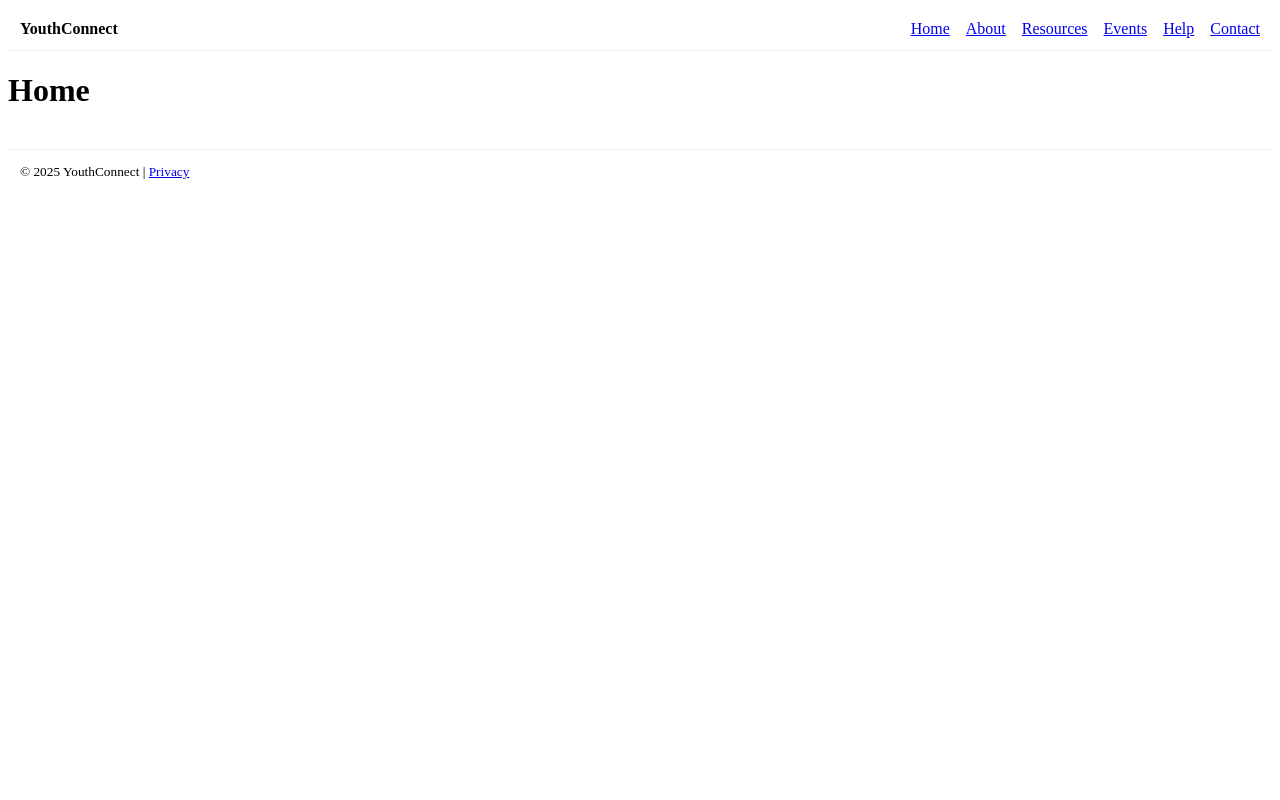
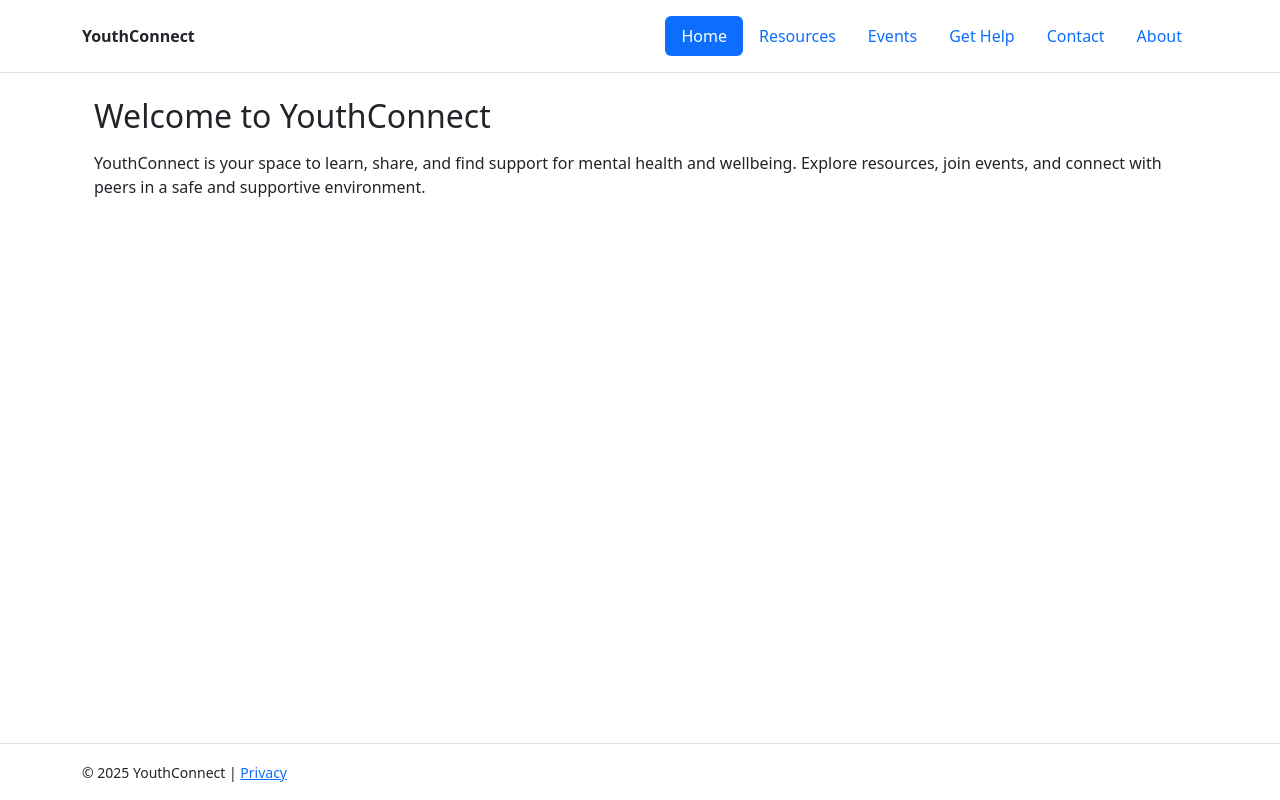
Before and after one commit to rpan0037/FIT5032-Assignment, a Vue app in the folder youth-mental-health/: page / in a window 1280 px wide. Built offline with nearby package versions, Linux system fonts and the light colour scheme.

Commit message:
Added basic bootstrap

```diff
--- a/youth-mental-health/package.json
+++ b/youth-mental-health/package.json
@@ -14,6 +14,7 @@
     "format": "prettier --write src/"
   },
   "dependencies": {
+    "bootstrap": "^5.3.8",
     "vue": "^3.5.18",
     "vue-router": "^4.5.1"
   },
--- a/youth-mental-health/src/App.vue
+++ b/youth-mental-health/src/App.vue
@@ -1,26 +1,20 @@
-<script setup></script>
-
+<script setup>
+import BHeader from './components/BHeader.vue'
+</script>
 <!-- src/App.vue -->
 <template>
-  <header style="padding:12px; border-bottom:1px solid #eee; display:flex; gap:16px; align-items:center;">
-    <!-- Logo -->
-    <strong style="margin-right:auto;">YouthConnect</strong>
+  <div class="d-flex flex-column min-vh-100">
+    <BHeader />
 
-    <!-- Navigation -->
-    <router-link to="/">Home</router-link>
-    <router-link to="/about">About</router-link>
-    <router-link to="/resources">Resources</router-link>
-    <router-link to="/events">Events</router-link>
-    <router-link to="/help">Help</router-link>
-    <router-link to="/contact">Contact</router-link>
-  </header>
+    <main class="container py-4">
+      <router-view />
+    </main>
 
-  <main>
-    <router-view />
-  </main>
-
-  <footer style="padding:12px; border-top:1px solid #eee; margin-top:40px;">
-    <small>© 2025 YouthConnect | <a href="#">Privacy</a></small>
-  </footer>
+    <footer class="mt-auto py-3 border-top">
+      <div class="container">
+        <small>© 2025 YouthConnect | <a href="#">Privacy</a></small>
+      </div>
+    </footer>
+  </div>
 </template>
 <style scoped></style>
--- /dev/null
+++ b/youth-mental-health/src/assets/base.css
@@ -0,0 +1,86 @@
+/* color palette from <https://github.com/vuejs/theme> */
+:root {
+  --vt-c-white: #ffffff;
+  --vt-c-white-soft: #f8f8f8;
+  --vt-c-white-mute: #f2f2f2;
+
+  --vt-c-black: #181818;
+  --vt-c-black-soft: #222222;
+  --vt-c-black-mute: #282828;
+
+  --vt-c-indigo: #2c3e50;
+
+  --vt-c-divider-light-1: rgba(60, 60, 60, 0.29);
+  --vt-c-divider-light-2: rgba(60, 60, 60, 0.12);
+  --vt-c-divider-dark-1: rgba(84, 84, 84, 0.65);
+  --vt-c-divider-dark-2: rgba(84, 84, 84, 0.48);
+
+  --vt-c-text-light-1: var(--vt-c-indigo);
+  --vt-c-text-light-2: rgba(60, 60, 60, 0.66);
+  --vt-c-text-dark-1: var(--vt-c-white);
+  --vt-c-text-dark-2: rgba(235, 235, 235, 0.64);
+}
+
+/* semantic color variables for this project */
+:root {
+  --color-background: var(--vt-c-white);
+  --color-background-soft: var(--vt-c-white-soft);
+  --color-background-mute: var(--vt-c-white-mute);
+
+  --color-border: var(--vt-c-divider-light-2);
+  --color-border-hover: var(--vt-c-divider-light-1);
+
+  --color-heading: var(--vt-c-text-light-1);
+  --color-text: var(--vt-c-text-light-1);
+
+  --section-gap: 160px;
+}
+
+@media (prefers-color-scheme: dark) {
+  :root {
+    --color-background: var(--vt-c-black);
+    --color-background-soft: var(--vt-c-black-soft);
+    --color-background-mute: var(--vt-c-black-mute);
+
+    --color-border: var(--vt-c-divider-dark-2);
+    --color-border-hover: var(--vt-c-divider-dark-1);
+
+    --color-heading: var(--vt-c-text-dark-1);
+    --color-text: var(--vt-c-text-dark-2);
+  }
+}
+
+*,
+*::before,
+*::after {
+  box-sizing: border-box;
+  margin: 0;
+  font-weight: normal;
+}
+
+body {
+  min-height: 100vh;
+  color: var(--color-text);
+  background: var(--color-background);
+  transition:
+    color 0.5s,
+    background-color 0.5s;
+  line-height: 1.6;
+  font-family:
+    Inter,
+    -apple-system,
+    BlinkMacSystemFont,
+    'Segoe UI',
+    Roboto,
+    Oxygen,
+    Ubuntu,
+    Cantarell,
+    'Fira Sans',
+    'Droid Sans',
+    'Helvetica Neue',
+    sans-serif;
+  font-size: 15px;
+  text-rendering: optimizeLegibility;
+  -webkit-font-smoothing: antialiased;
+  -moz-osx-font-smoothing: grayscale;
+}
--- /dev/null
+++ b/youth-mental-health/src/assets/main.css
@@ -0,0 +1,35 @@
+@import './base.css';
+
+#app {
+  max-width: 1280px;
+  margin: 0 auto;
+  padding: 2rem;
+  font-weight: normal;
+}
+
+a,
+.green {
+  text-decoration: none;
+  color: hsla(160, 100%, 37%, 1);
+  transition: 0.4s;
+  padding: 3px;
+}
+
+@media (hover: hover) {
+  a:hover {
+    background-color: hsla(160, 100%, 37%, 0.2);
+  }
+}
+
+@media (min-width: 1024px) {
+  body {
+    display: flex;
+    place-items: center;
+  }
+
+  #app {
+    display: grid;
+    grid-template-columns: 1fr 1fr;
+    padding: 0 2rem;
+  }
+}
--- /dev/null
+++ b/youth-mental-health/src/components/BHeader.vue
@@ -0,0 +1,39 @@
+<script setup>
+import { useRoute } from 'vue-router'
+const route = useRoute()
+const isActive = (path) => route.path === path || route.path.startsWith(path + '/')
+</script>
+
+<template>
+  <div class="border-bottom">
+    <div class="container">
+      <header class="d-flex flex-wrap align-items-center py-3" role="navigation" aria-label="Main navigation">
+
+        <RouterLink to="/" class="navbar-brand fw-bold text-decoration-none text-dark">
+          YouthConnect
+        </RouterLink>
+
+        <ul class="nav nav-pills flex-wrap justify-content-center ms-md-auto">
+          <li class="nav-item">
+            <RouterLink :class="['nav-link', { active: isActive('/') }]" to="/">Home</RouterLink>
+          </li>
+          <li class="nav-item">
+            <RouterLink :class="['nav-link', { active: isActive('/resources') }]" to="/resources">Resources</RouterLink>
+          </li>
+          <li class="nav-item">
+            <RouterLink :class="['nav-link', { active: isActive('/events') }]" to="/events">Events</RouterLink>
+          </li>
+          <li class="nav-item">
+            <RouterLink :class="['nav-link', { active: isActive('/help') }]" to="/help">Get Help</RouterLink>
+          </li>
+          <li class="nav-item">
+            <RouterLink :class="['nav-link', { active: isActive('/contact') }]" to="/contact">Contact</RouterLink>
+          </li>
+          <li class="nav-item">
+            <RouterLink :class="['nav-link', { active: isActive('/about') }]" to="/about">About</RouterLink>
+          </li>
+        </ul>
+      </header>
+    </div>
+  </div>
+</template>
--- a/youth-mental-health/src/main.js
+++ b/youth-mental-health/src/main.js
@@ -1,6 +1,9 @@
 import { createApp } from 'vue'
 import App from './App.vue'
 import router from './router'
+import 'bootstrap/dist/css/bootstrap.min.css'
+// import './assets/base.css'
+// import './assets/main.css'
 
 const app = createApp(App)
 
--- a/youth-mental-health/src/pages/AboutPage.vue
+++ b/youth-mental-health/src/pages/AboutPage.vue
@@ -1,5 +1,9 @@
 <template>
-  <div class="container py-5">
-    <h1>About</h1>
+  <div class="container">
+    <h2 class="mb-3">About YouthConnect</h2>
+    <p>
+      We are dedicated to improving the mental health and wellbeing of young Australians.
+      Our platform makes evidence-based tools and community support accessible anytime, anywhere.
+    </p>
   </div>
 </template>
--- a/youth-mental-health/src/pages/ContactPage.vue
+++ b/youth-mental-health/src/pages/ContactPage.vue
@@ -1,5 +1,9 @@
 <template>
-  <div class="container py-5">
-    <h1>Contact</h1>
+  <div class="container">
+    <h2 class="mb-3">Contact Us</h2>
+    <p>
+      Have questions or feedback? Reach out and our team will be glad to assist you.
+      We’re here to listen and support.
+    </p>
   </div>
 </template>
--- a/youth-mental-health/src/pages/EventsPage.vue
+++ b/youth-mental-health/src/pages/EventsPage.vue
@@ -1,5 +1,9 @@
 <template>
-  <div class="container py-5">
-    <h1>Events</h1>
+  <div class="container">
+    <h2 class="mb-3">Events</h2>
+    <p>
+      Stay updated with upcoming workshops, webinars, and peer support groups.
+      Join events that inspire, educate, and connect you with the community.
+    </p>
   </div>
 </template>
--- a/youth-mental-health/src/pages/HelpPage.vue
+++ b/youth-mental-health/src/pages/HelpPage.vue
@@ -1,5 +1,9 @@
 <template>
-  <div class="container py-5">
-    <h1>Help</h1>
+  <div class="container">
+    <h2 class="mb-3">Get Help</h2>
+    <p>
+      If you’re struggling, you don’t have to do it alone.
+      Find links to professional support services and immediate crisis contacts here.
+    </p>
   </div>
 </template>
--- a/youth-mental-health/src/pages/HomePage.vue
+++ b/youth-mental-health/src/pages/HomePage.vue
@@ -1,5 +1,9 @@
 <template>
-  <div class="container py-5">
-    <h1>Home</h1>
+  <div class="container">
+    <h2 class="mb-3">Welcome to YouthConnect</h2>
+    <p>
+      YouthConnect is your space to learn, share, and find support for mental health and wellbeing.
+      Explore resources, join events, and connect with peers in a safe and supportive environment.
+    </p>
   </div>
 </template>
--- a/youth-mental-health/src/pages/ResourcesPage.vue
+++ b/youth-mental-health/src/pages/ResourcesPage.vue
@@ -1,5 +1,9 @@
 <template>
-  <div class="container py-5">
-    <h1>Resources</h1>
+  <div class="container">
+    <h2 class="mb-3">Resources</h2>
+    <p>
+      Explore articles, guides, and self-help tools designed to help you build resilience,
+      manage stress, and support your mental wellbeing.
+    </p>
   </div>
 </template>
```
Also changed, not shown: 1 other file (tests, documents, lock files or other folders).
